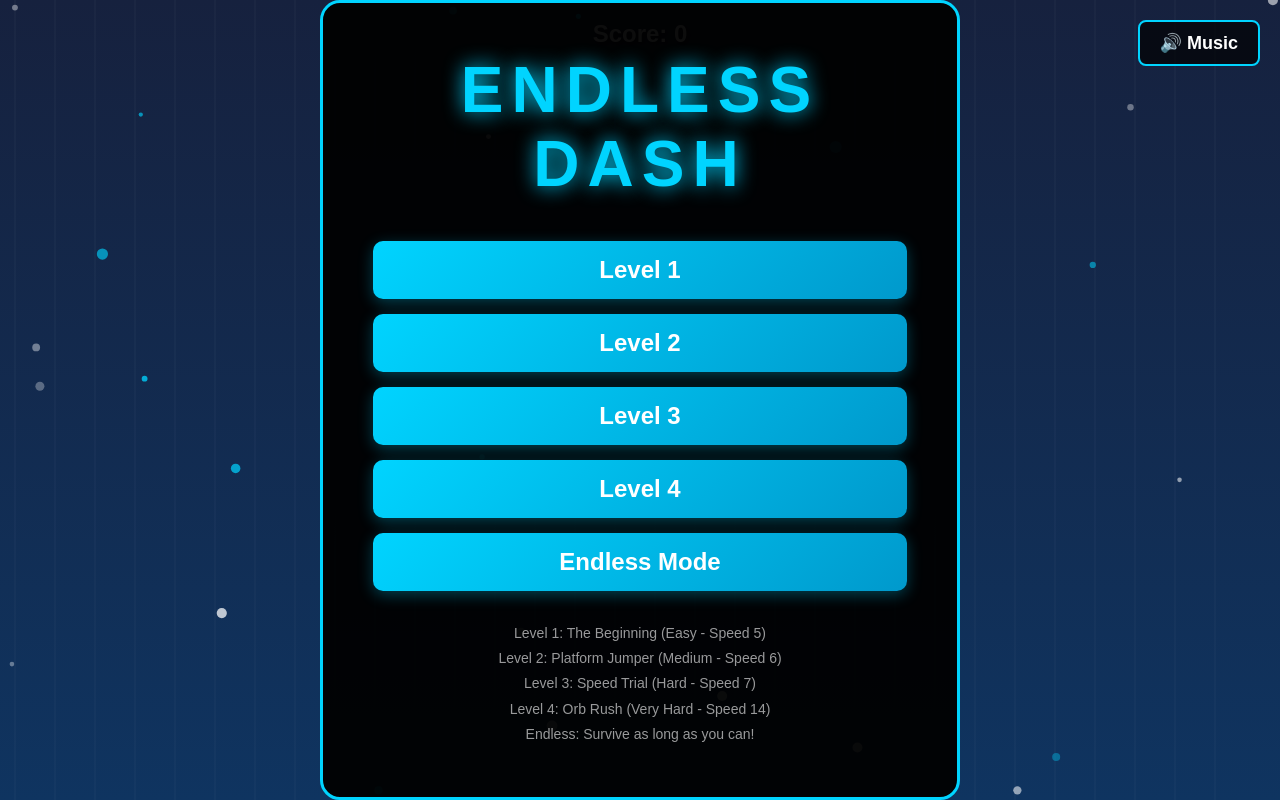
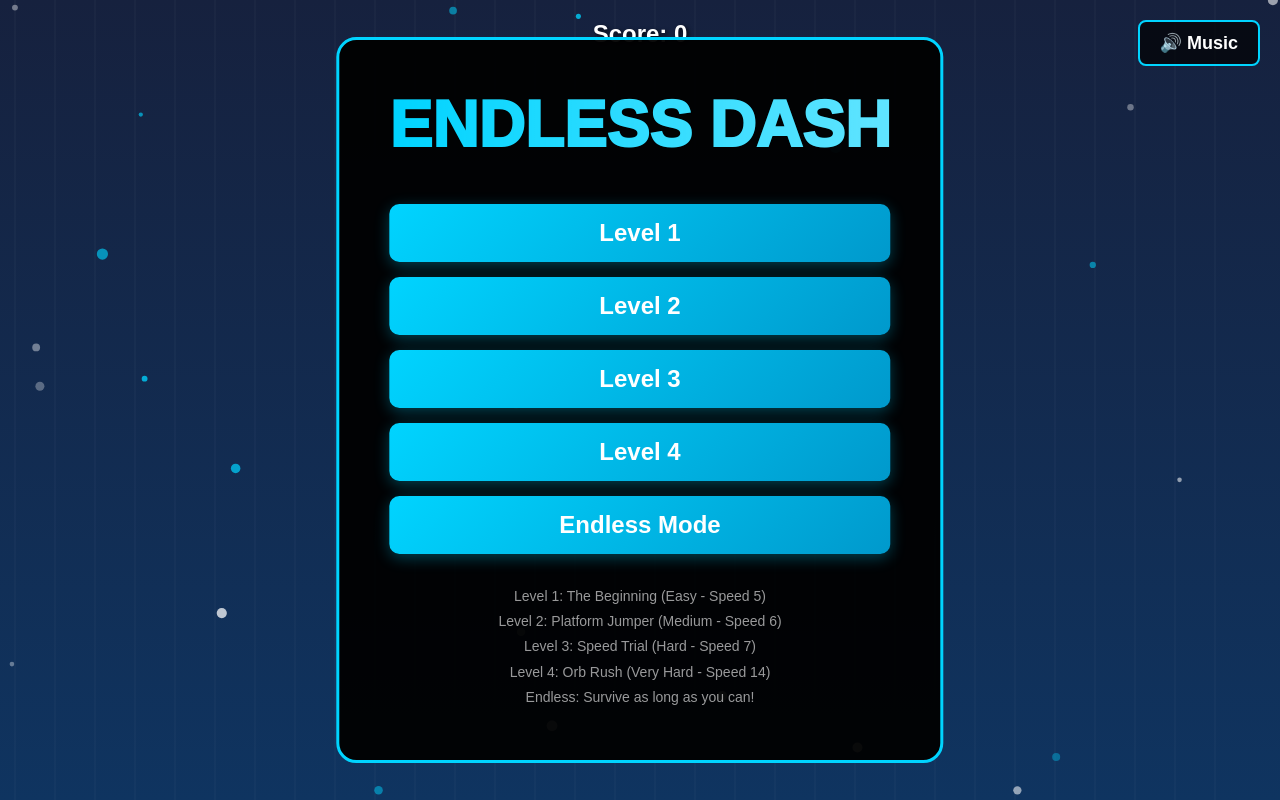
Before and after one commit to NParfenov/endless-dash, a plain HTML site: page index.html in a window 1280 px wide. Drawn offline with Linux system fonts and the light colour scheme.

Commit message:
Added main title effects

```diff
--- a/index.html
+++ b/index.html
@@ -9,7 +9,7 @@
 <body>
     <!-- Main Menu -->
     <div id="mainMenu">
-        <h1>ENDLESS DASH</h1>
+        <h1 class="main-title float-subtle glitter-text" data-text="ENDLESS DASH">ENDLESS DASH</h1>
         <div class="menu-buttons">
             <button class="menu-btn" onclick="Game.startLevel(1)">Level 1</button>
             <button class="menu-btn" onclick="Game.startLevel(2)">Level 2</button>
--- a/style.css
+++ b/style.css
@@ -8,7 +8,8 @@
     box-sizing: border-box;
 }
 
-html, body {
+html,
+body {
     width: 100%;
     height: 100%;
     overflow: hidden;
@@ -53,6 +54,8 @@ body {
     min-width: 400px;
 }
 
+/* old h1 style
+
 #mainMenu h1 {
     font-size: 64px;
     margin-bottom: 40px;
@@ -60,12 +63,98 @@ body {
     text-shadow: 0 0 20px #00d4ff;
     letter-spacing: 8px;
 }
+*/
 
 #levelInfo {
     margin-top: 30px;
     font-size: 14px;
     color: rgba(255, 255, 255, 0.6);
     line-height: 1.8;
+}
+
+/* main menu effects */
+
+.main-title {
+    margin-bottom: 40px;
+    font-size: 4rem;
+    font-weight: 1000;
+    color:#00d4ff;
+}
+
+
+/* --- Floating Effect Keyframes --- */
+@keyframes float-subtle {
+    0% {
+        transform: translateY(0);
+    }
+
+    50% {
+        /* Moves the text 3 pixels up */
+        transform: translateY(-3px);
+    }
+
+    100% {
+        transform: translateY(0);
+    }
+}
+
+/* --- Floating Class Application --- */
+.float-subtle {
+    /* Name, duration, timing function, iteration count */
+    animation: float-subtle 3s ease-in-out infinite;
+}
+
+/* --- 2. Glitter Effect Class Definition --- */
+
+/* Keyframes for moving the gradient/sparkle pattern */
+@keyframes sparkle-move {
+    0% {
+        background-position: 200% center;
+    }
+
+    100% {
+        background-position: -200% center;
+    }
+}
+
+.glitter-text {
+    /* * Crucial: Allows us to position the ::before pseudo-element
+             * relative to this text element.
+             */
+    position: relative;
+    z-index: 1;
+    /* Ensure text is above background elements */
+    display: inline-block;
+    /* Essential for proper sizing of the ::before */
+}
+
+.glitter-text::before {
+    content: attr(data-text);
+    /* Duplicate the text content */
+    position: absolute;
+    top: 0;
+    left: 0;
+    width: 100%;
+    height: 100%;
+
+    /* The Sparkle/Glitter Gradient Setup */
+    background: linear-gradient(90deg,
+            transparent 0%,
+            rgba(255, 255, 255, 0.9) 60%,
+            transparent 100%);
+    background-size: 200% 100%;
+    /* Make the gradient wider than the text */
+
+    /* Clip the gradient background to the text shape */
+    -webkit-background-clip: text;
+    background-clip: text;
+    color: transparent;
+    /* Makes the text itself transparent, showing the gradient */
+
+    /* Layering and Animation */
+    opacity: 0.5;
+    /* Reduce opacity so the base color is still visible underneath */
+    animation: sparkle-move 2s linear infinite;
 }
 
 /* ===================================
@@ -333,7 +422,8 @@ body {
    GAME OVER & LEVEL COMPLETE SCREENS
    =================================== */
 
-#gameOver, #levelComplete {
+#gameOver,
+#levelComplete {
     position: absolute;
     top: 50%;
     left: 50%;
@@ -349,7 +439,8 @@ body {
     min-width: 400px;
 }
 
-#gameOver h2, #levelComplete h2 {
+#gameOver h2,
+#levelComplete h2 {
     font-size: 48px;
     margin-bottom: 20px;
 }
@@ -362,7 +453,8 @@ body {
     color: #4ecca3;
 }
 
-#gameOver p, #levelComplete p {
+#gameOver p,
+#levelComplete p {
     font-size: 24px;
     margin-bottom: 30px;
 }
```
